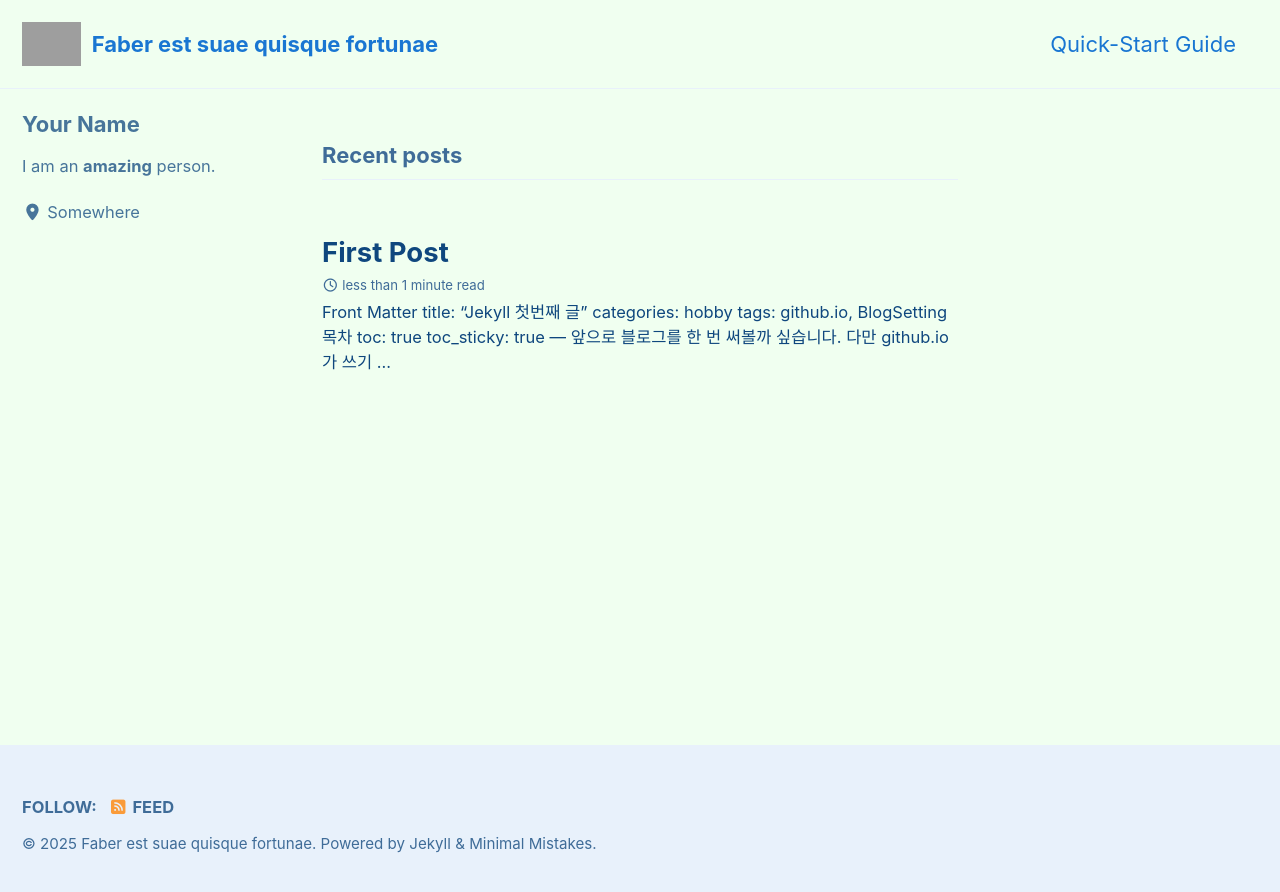
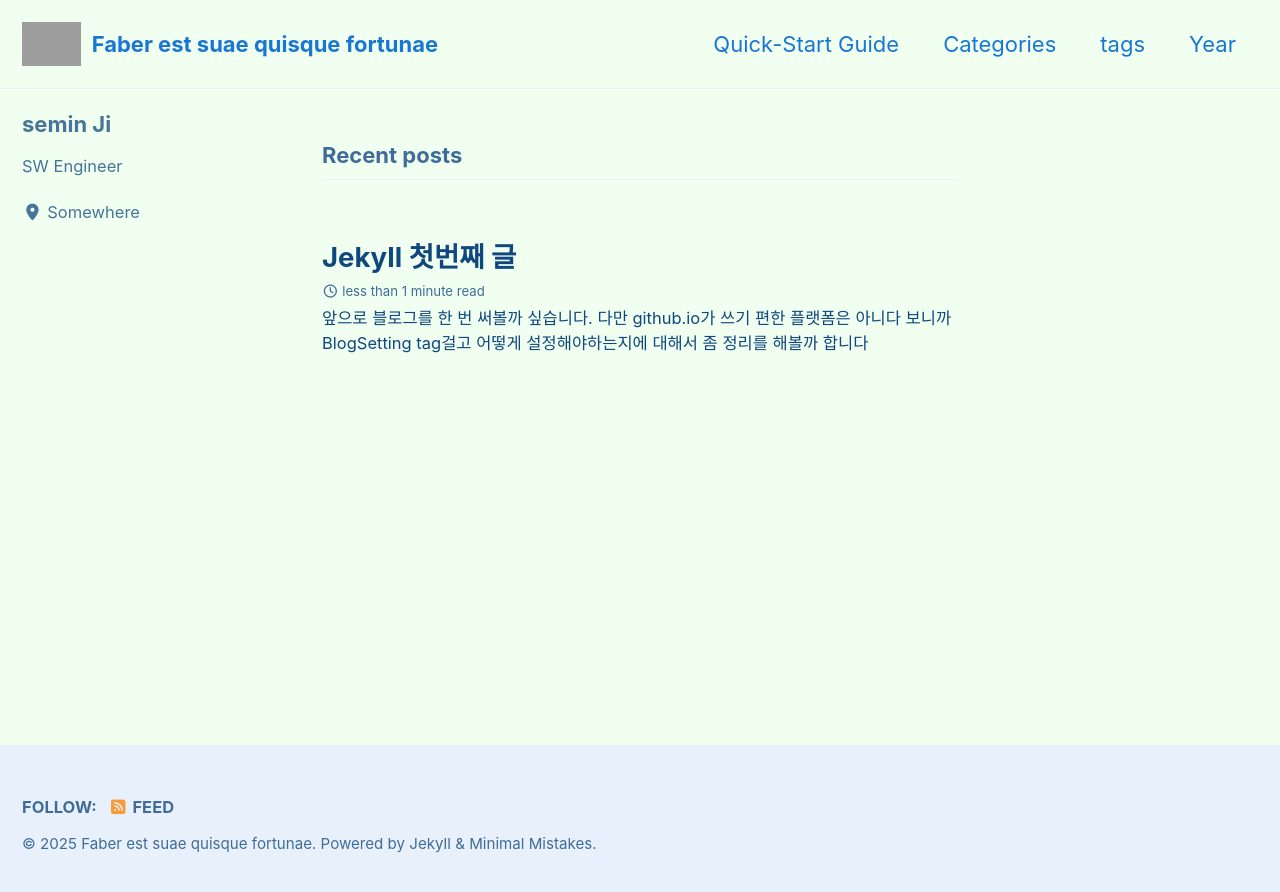
Before and after one commit to sbh3821/sbh3821.github.io, a Jekyll site: the page built from index.html, in a window 1280 px wide. Shown: the top 892 px of the page. Built offline with Jekyll 4.4.1, drawn with Linux system fonts in a browser that asks for light colours; cached includes are drawn as plain includes; the list of posts is cut into pages by our own code; grey boxes are pictures that could not be loaded.

Commit message:
Add navigation bar and change thema to air

```diff
--- a/_config.yml
+++ b/_config.yml
@@ -113,9 +113,9 @@ analytics:
 
 # Site Author
 author:
-  name             : "Your Name"
+  name             : "semin Ji"
   avatar           : # path of avatar image, e.g. "/assets/images/bio-photo.jpg"
-  bio              : "I am an **amazing** person."
+  bio              : "SW Engineer"
   location         : "Somewhere"
   email            :
   links:
--- a/_data/navigation.yml
+++ b/_data/navigation.yml
@@ -10,3 +10,9 @@ main:
   #   url: /collection-archive/
   # - title: "Sitemap"
   #   url: /sitemap/
+  - title: "Categories"
+    url: /categories/
+  - title: "tags"
+    url: /tags/
+  - title: "Year"
+    url: /year-archive/
--- a/_posts/2025-06-06-First-Post.md
+++ b/_posts/2025-06-06-First-Post.md
@@ -1,9 +1,9 @@
-# Front Matter
 ---
+layout: post
+date: 2025-06-06
 title: "Jekyll 첫번째 글"
 categories: hobby
 tags: github.io, BlogSetting
-# 목차
 toc: true
 toc_sticky: true
 ---
```
